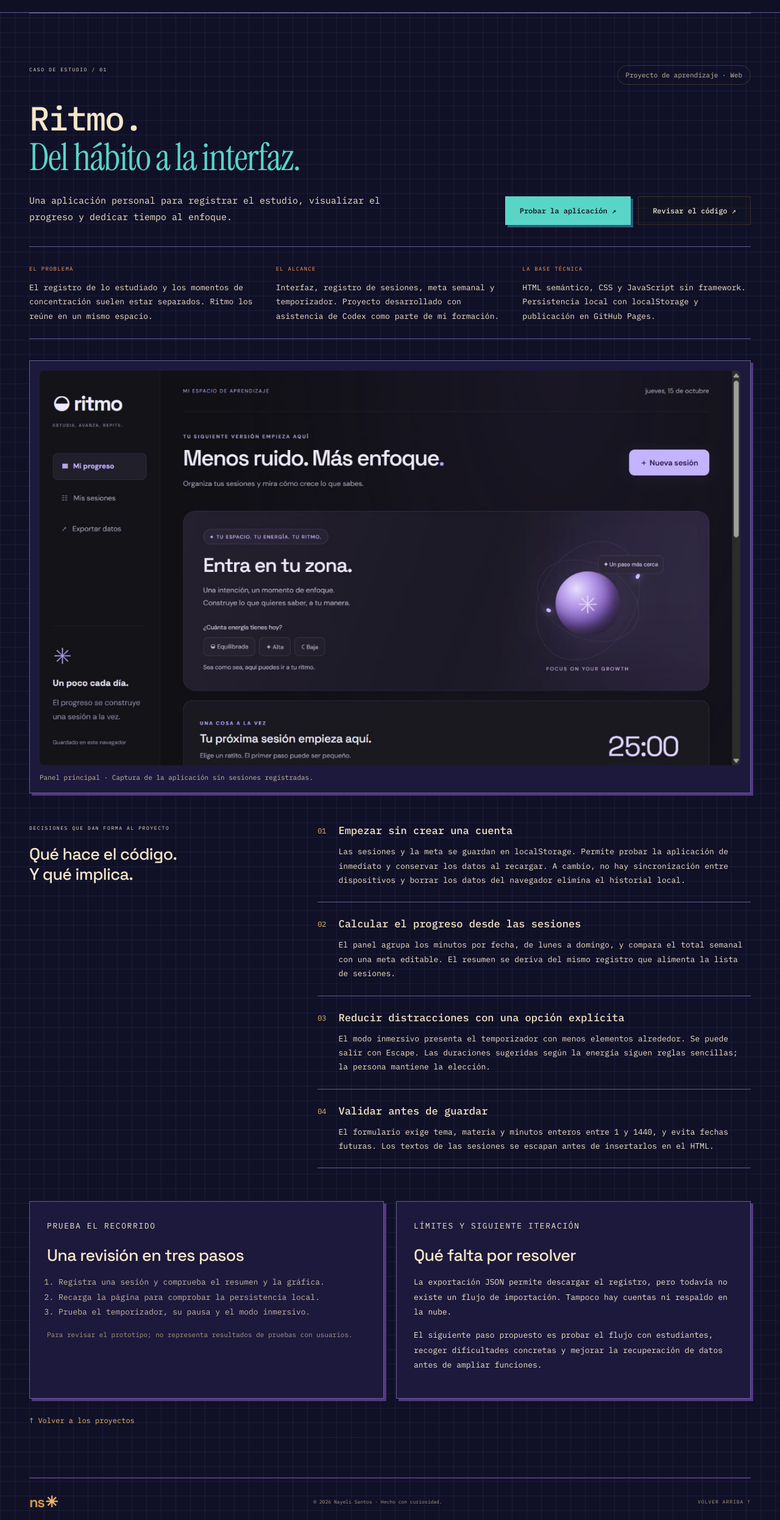
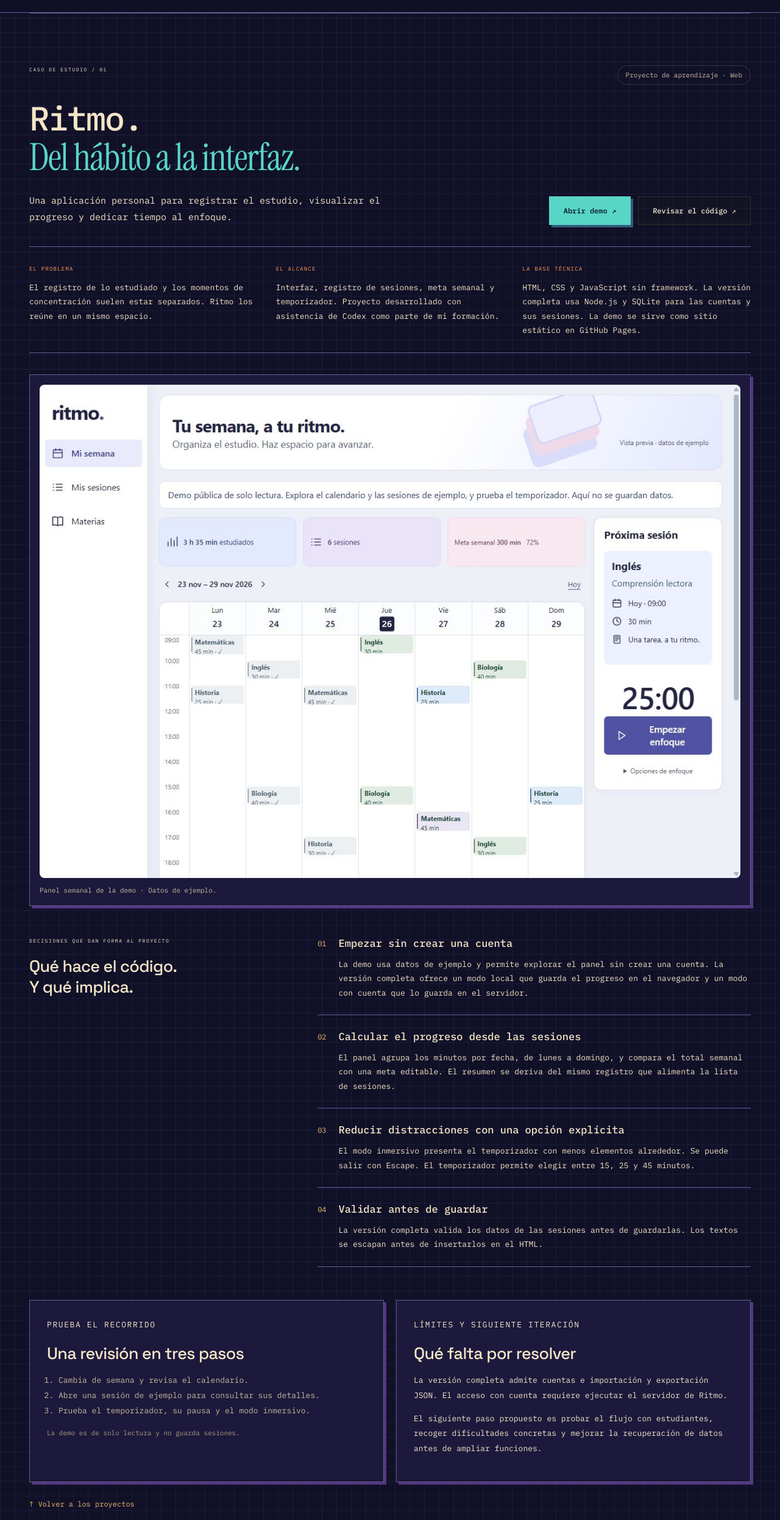
Before and after one commit to NayeliSantos19/NayeliSantos19.github.io, a plain HTML site: page ritmo.html in a window 1280 px wide. Shown: the part 67-2560 px from the top of the page at 61% size. Drawn offline with Linux system fonts and the light colour scheme; a web font is replaced by a local one.

Commit message:
Actualiza la ficha, la galería y el caso de estudio de Ritmo

```diff
--- a/gallery.js
+++ b/gallery.js
@@ -1,5 +1,5 @@
 const projectShots={
- ritmo:[{file:'ritmo-panel.png',title:'Tu espacio de estudio',note:'Captura de la app local, sin sesiones registradas.'},{file:'ritmo-enfoque.png',title:'Modo inmersivo',note:'Temporizador de enfoque con menos distracciones.'}],
+ ritmo:[{file:'ritmo-demo-panel.jpg',title:'Tu semana en Ritmo',note:'Calendario y resumen semanal con datos de ejemplo.'},{file:'ritmo-demo-enfoque.jpg',title:'Modo inmersivo',note:'Pantalla del temporizador en la demo pública.'}],
  studyspot:[{file:'studyspot-inicio.png',title:'Pantalla principal',note:'Demo con espacios de estudio y reseñas disponibles.'},{file:'studyspot-filtros.png',title:'Filtros de búsqueda',note:'Panel de wifi, enchufes, silencio y tipo de lugar.'}],
  bobinapp:[{file:'bobinapp-panel.png',title:'Panel de analíticas',note:'Captura del prototipo web publicada en el repositorio de Bobinapp; no es una captura de Android.'},{file:'bobinapp-movil.png',title:'Vista en teléfono',note:'Vista móvil del prototipo web, tomada de las capturas del repositorio.'},{file:'bobinapp-genealogia.png',title:'Árbol genealógico',note:'Captura del prototipo web publicada en el repositorio de Bobinapp.'}]
 };
--- a/ritmo.html
+++ b/ritmo.html
@@ -7,11 +7,11 @@
 <main id="contenido">
 <section class="case-study wrap" id="caso-ritmo" aria-labelledby="case-title">
 <div class="case-top"><p class="eyebrow">CASO DE ESTUDIO / 01</p><span class="case-pill">Proyecto de aprendizaje · Web</span></div>
-<div class="case-heading"><div><h2 id="case-title">Ritmo.<br><em>Del hábito a la interfaz.</em></h2><p>Una aplicación personal para registrar el estudio, visualizar el progreso y dedicar tiempo al enfoque.</p></div><div class="case-links"><a class="button dark" href="https://nayelisantos19.github.io/ritmo-study-app/" target="_blank" rel="noopener noreferrer">Probar la aplicación ↗</a><a class="button outline" href="https://github.com/NayeliSantos19/ritmo-study-app" target="_blank" rel="noopener noreferrer">Revisar el código ↗</a></div></div>
-<div class="case-facts"><div><small>EL PROBLEMA</small><p>El registro de lo estudiado y los momentos de concentración suelen estar separados. Ritmo los reúne en un mismo espacio.</p></div><div><small>EL ALCANCE</small><p>Interfaz, registro de sesiones, meta semanal y temporizador. Proyecto desarrollado con asistencia de Codex como parte de mi formación.</p></div><div><small>LA BASE TÉCNICA</small><p>HTML semántico, CSS y JavaScript sin framework. Persistencia local con localStorage y publicación en GitHub Pages.</p></div></div>
-<figure class="case-image"><img src="ritmo-panel.png" alt="Panel de Ritmo con resumen de estudio, gráfica semanal y temporizador" width="1280" height="960" loading="lazy"><figcaption>Panel principal · Captura de la aplicación sin sesiones registradas.</figcaption></figure>
-<div class="case-decisions"><div><p class="eyebrow">DECISIONES QUE DAN FORMA AL PROYECTO</p><h3>Qué hace el código.<br>Y qué implica.</h3></div><div class="decision-list"><article><span>01</span><div><h4>Empezar sin crear una cuenta</h4><p>Las sesiones y la meta se guardan en localStorage. Permite probar la aplicación de inmediato y conservar los datos al recargar. A cambio, no hay sincronización entre dispositivos y borrar los datos del navegador elimina el historial local.</p></div></article><article><span>02</span><div><h4>Calcular el progreso desde las sesiones</h4><p>El panel agrupa los minutos por fecha, de lunes a domingo, y compara el total semanal con una meta editable. El resumen se deriva del mismo registro que alimenta la lista de sesiones.</p></div></article><article><span>03</span><div><h4>Reducir distracciones con una opción explícita</h4><p>El modo inmersivo presenta el temporizador con menos elementos alrededor. Se puede salir con Escape. Las duraciones sugeridas según la energía siguen reglas sencillas; la persona mantiene la elección.</p></div></article><article><span>04</span><div><h4>Validar antes de guardar</h4><p>El formulario exige tema, materia y minutos enteros entre 1 y 1440, y evita fechas futuras. Los textos de las sesiones se escapan antes de insertarlos en el HTML.</p></div></article></div></div>
-<div class="case-bottom"><article><p class="eyebrow">PRUEBA EL RECORRIDO</p><h3>Una revisión en tres pasos</h3><ol><li>Registra una sesión y comprueba el resumen y la gráfica.</li><li>Recarga la página para comprobar la persistencia local.</li><li>Prueba el temporizador, su pausa y el modo inmersivo.</li></ol><p class="case-note">Para revisar el prototipo; no representa resultados de pruebas con usuarios.</p></article><article><p class="eyebrow">LÍMITES Y SIGUIENTE ITERACIÓN</p><h3>Qué falta por resolver</h3><p>La exportación JSON permite descargar el registro, pero todavía no existe un flujo de importación. Tampoco hay cuentas ni respaldo en la nube.</p><p>El siguiente paso propuesto es probar el flujo con estudiantes, recoger dificultades concretas y mejorar la recuperación de datos antes de ampliar funciones.</p></article></div>
+<div class="case-heading"><div><h2 id="case-title">Ritmo.<br><em>Del hábito a la interfaz.</em></h2><p>Una aplicación personal para registrar el estudio, visualizar el progreso y dedicar tiempo al enfoque.</p></div><div class="case-links"><a class="button dark" href="https://nayelisantos19.github.io/ritmo-demo/" target="_blank" rel="noopener noreferrer">Abrir demo ↗</a><a class="button outline" href="https://github.com/NayeliSantos19/ritmo-study-app" target="_blank" rel="noopener noreferrer">Revisar el código ↗</a></div></div>
+<div class="case-facts"><div><small>EL PROBLEMA</small><p>El registro de lo estudiado y los momentos de concentración suelen estar separados. Ritmo los reúne en un mismo espacio.</p></div><div><small>EL ALCANCE</small><p>Interfaz, registro de sesiones, meta semanal y temporizador. Proyecto desarrollado con asistencia de Codex como parte de mi formación.</p></div><div><small>LA BASE TÉCNICA</small><p>HTML, CSS y JavaScript sin framework. La versión completa usa Node.js y SQLite para las cuentas y sus sesiones. La demo se sirve como sitio estático en GitHub Pages.</p></div></div>
+<figure class="case-image"><img src="ritmo-demo-panel.jpg" alt="Panel lavanda de Ritmo con calendario, progreso semanal y temporizador" width="1280" height="900" loading="lazy"><figcaption>Panel semanal de la demo · Datos de ejemplo.</figcaption></figure>
+<div class="case-decisions"><div><p class="eyebrow">DECISIONES QUE DAN FORMA AL PROYECTO</p><h3>Qué hace el código.<br>Y qué implica.</h3></div><div class="decision-list"><article><span>01</span><div><h4>Empezar sin crear una cuenta</h4><p>La demo usa datos de ejemplo y permite explorar el panel sin crear una cuenta. La versión completa ofrece un modo local que guarda el progreso en el navegador y un modo con cuenta que lo guarda en el servidor.</p></div></article><article><span>02</span><div><h4>Calcular el progreso desde las sesiones</h4><p>El panel agrupa los minutos por fecha, de lunes a domingo, y compara el total semanal con una meta editable. El resumen se deriva del mismo registro que alimenta la lista de sesiones.</p></div></article><article><span>03</span><div><h4>Reducir distracciones con una opción explícita</h4><p>El modo inmersivo presenta el temporizador con menos elementos alrededor. Se puede salir con Escape. El temporizador permite elegir entre 15, 25 y 45 minutos.</p></div></article><article><span>04</span><div><h4>Validar antes de guardar</h4><p>La versión completa valida los datos de las sesiones antes de guardarlas. Los textos se escapan antes de insertarlos en el HTML.</p></div></article></div></div>
+<div class="case-bottom"><article><p class="eyebrow">PRUEBA EL RECORRIDO</p><h3>Una revisión en tres pasos</h3><ol><li>Cambia de semana y revisa el calendario.</li><li>Abre una sesión de ejemplo para consultar sus detalles.</li><li>Prueba el temporizador, su pausa y el modo inmersivo.</li></ol><p class="case-note">La demo es de solo lectura y no guarda sesiones.</p></article><article><p class="eyebrow">LÍMITES Y SIGUIENTE ITERACIÓN</p><h3>Qué falta por resolver</h3><p>La versión completa admite cuentas e importación y exportación JSON. El acceso con cuenta requiere ejecutar el servidor de Ritmo.</p><p>El siguiente paso propuesto es probar el flujo con estudiantes, recoger dificultades concretas y mejorar la recuperación de datos antes de ampliar funciones.</p></article></div>
 <a class="case-back" href="proyectos.html">↑ Volver a los proyectos</a></section>
 </main><footer class="wrap"><a class="logo" href="index.html">ns<span>✳</span></a><span>© 2026 Nayeli Santos · Hecho con curiosidad.</span><a href="#contenido">VOLVER ARRIBA ↑</a></footer>
 <dialog id="quick-dialog" aria-labelledby="quick-title"><div class="quick-heading"><h2 id="quick-title">Tu próxima parada.</h2><button id="quick-close" aria-label="Cerrar explorador">✕</button></div><label for="quick-search">Busca un proyecto</label><input id="quick-search" type="search" placeholder="Ritmo, StudySpot, Bobinapp…" autocomplete="off"><div id="quick-results" aria-live="polite"></div><p class="quick-hint">Esc para salir · / para explorar</p></dialog>
--- a/scripts/data/projects.js
+++ b/scripts/data/projects.js
@@ -1,5 +1,5 @@
 const details={
- ritmo:{type:'PRODUCTIVIDAD / WEB',title:'Ritmo',intro:'Menos ruido, más enfoque. Una app para acompañar el hábito de estudiar.',problem:'Reunir el registro de estudio y los momentos de concentración en un espacio personal, accesible desde el navegador.',features:['Sesiones con tema, materia, minutos y notas.','Metas semanales y visualización del progreso.','Temporizador con pausa y modo inmersivo.','Duraciones sugeridas según la energía y datos guardados localmente.'],tags:['HTML','CSS','JavaScript','localStorage'],repo:'ritmo-study-app'},
+ ritmo:{type:'PRODUCTIVIDAD / WEB',title:'Ritmo',intro:'Menos ruido, más enfoque. Una app para acompañar el hábito de estudiar.',problem:'Reunir el registro de estudio y los momentos de concentración en un espacio personal, accesible desde el navegador.',features:['Sesiones con tema, materia, minutos y notas.','Metas semanales y visualización del progreso.','Temporizador con pausa y modo inmersivo.','Demo pública de solo lectura con datos de ejemplo.'],tags:['HTML','CSS','JavaScript','Node.js','SQLite'],repo:'ritmo-study-app'},
  studyspot:{type:'COMUNIDAD ESTUDIANTIL / WEB',title:'StudySpot',intro:'Un lugar para descubrir dónde estudiar mejor en la universidad.',problem:'Hacer visibles las condiciones de los espacios de estudio a partir de información y reseñas de otros estudiantes.',features:['Explorar lugares y consultar sus detalles.','Filtrar por wifi, enchufes, silencio y tipo de espacio.','Registro de usuarios y publicación de reseñas.','Calificaciones promedio en las tarjetas de lugares.'],tags:['React','Supabase','Tailwind CSS'],repo:'studyspot'},
  bobinapp:{type:'GESTIÓN GANADERA / ANDROID + API',title:'Bobinapp',intro:'Información del hato disponible incluso cuando no hay señal.',problem:'Organizar los datos de ganado bovino en contextos de campo, con acceso local y sincronización cuando vuelve la conexión.',features:['Registros sin conexión y sincronización.','Trazabilidad y árbol genealógico.','Seguimiento de salud, reproducción y pesajes.','Panel de analíticas y alertas.'],tags:['Kotlin','Jetpack Compose','Room','Node.js','PostgreSQL'],repo:'bobinapp'}
 };
```
Also changed, not shown: proyectos.html (+1 -1 lines), ritmo-demo-enfoque.jpg (added), ritmo-demo-panel.jpg (added), 1 other file.
